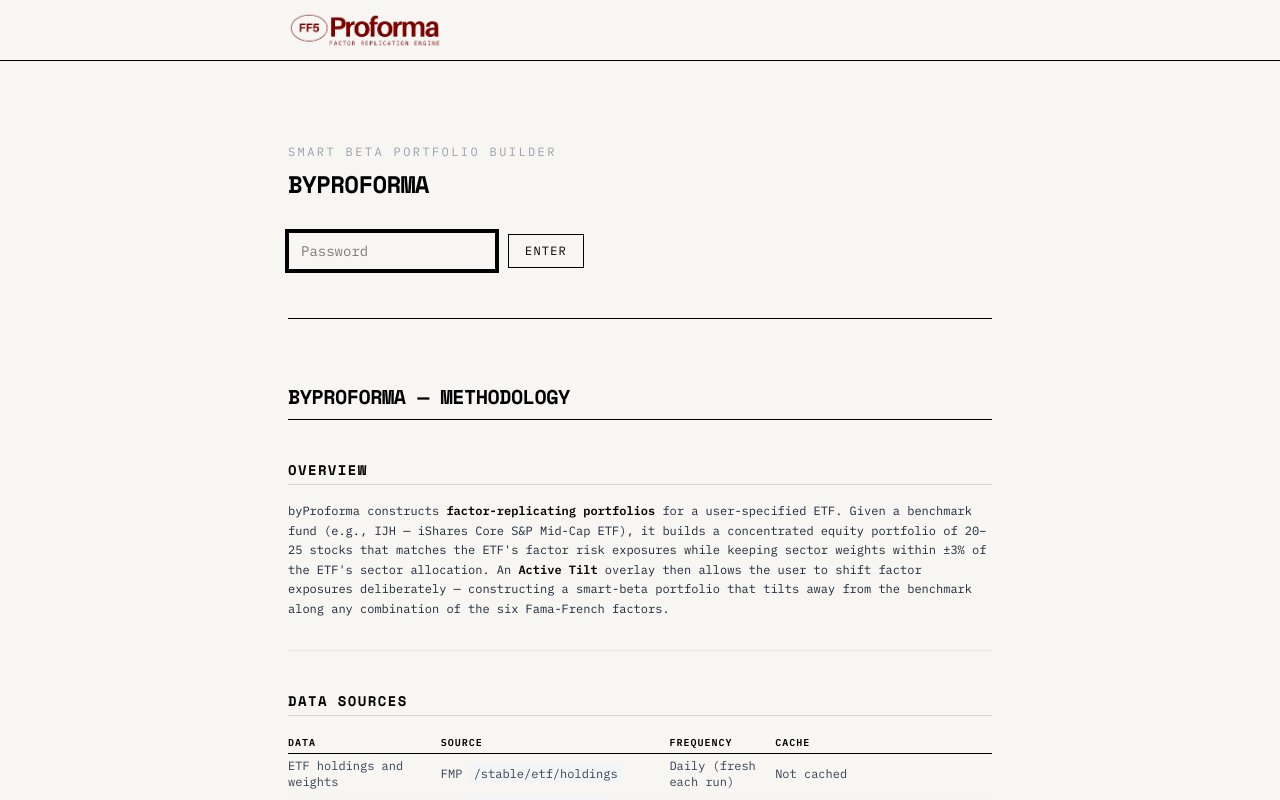
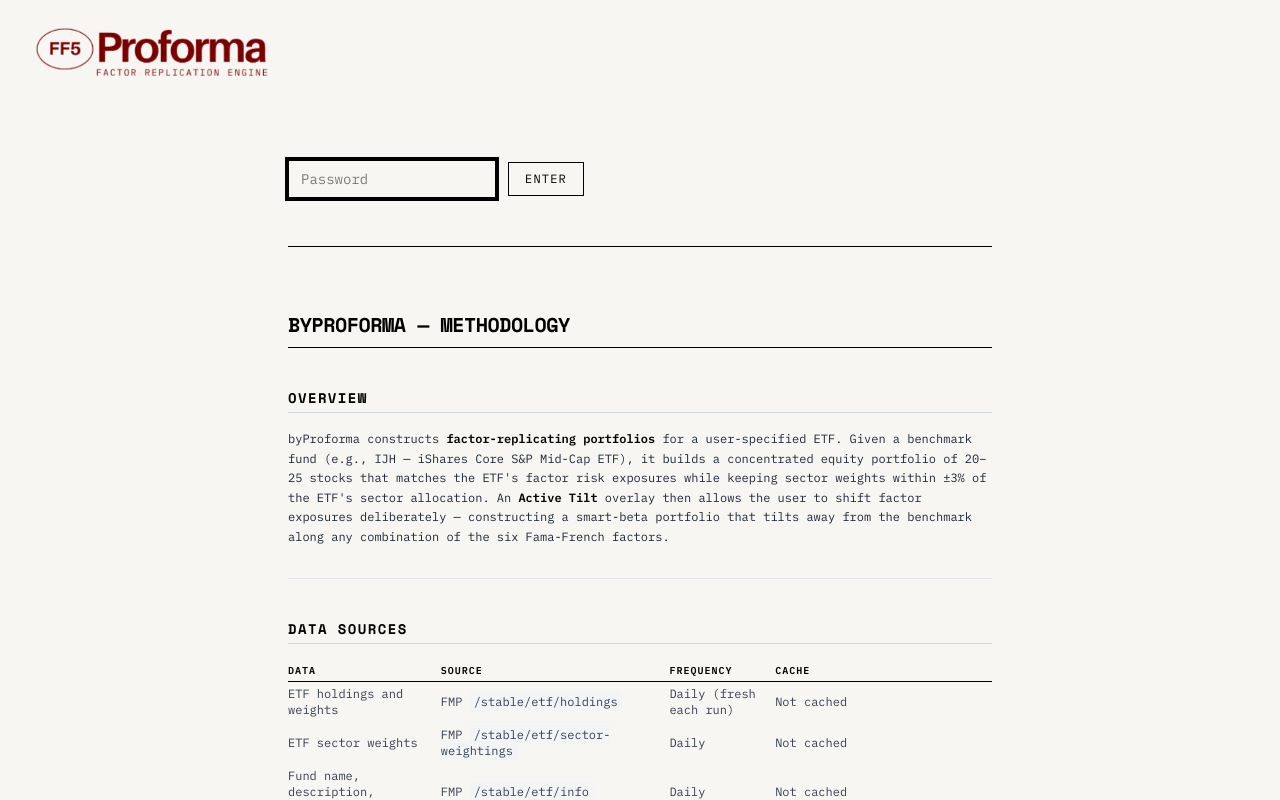
Before and after one commit to postagrarian/byproforma, a Next.js app in the folder web/: page /login in a window 1280 px wide. Shown: the top 800 px of the page. Built offline with nearby package versions, Linux system fonts and the light colour scheme.

Commit message:
Landing page: larger fixed logo top-left, remove text heading

```diff
--- a/web/app/login/LoginClient.tsx
+++ b/web/app/login/LoginClient.tsx
@@ -27,31 +27,24 @@ export default function LoginClient({ methodology }: { methodology: string }) {
   return (
     <div className="min-h-screen bg-[#F7F6F2]">
 
-      {/* Fixed logo header */}
-      <header className="fixed top-0 left-0 right-0 z-50 bg-[#F7F6F2] border-b border-black">
-        <div className="max-w-3xl mx-auto px-8 py-3">
+      {/* Fixed logo — top-left, not full-width, leaves room for nav below */}
+      <div className="fixed top-0 left-0 z-50 px-8 pt-6">
         <Image
           src="/logo.png"
           alt="Proforma — Smart Beta Portfolio Builder"
-            height={36}
-            width={154}
+          height={56}
+          width={239}
           priority
           className="object-contain object-left"
         />
+        {/* Navigation can go here */}
       </div>
-      </header>
 
-      {/* Scrollable body — padded below fixed header */}
-      <main className="pt-24 pb-24 max-w-3xl mx-auto px-8">
+      {/* Scrollable body — padded to clear the fixed logo */}
+      <main className="pt-28 pb-24 max-w-3xl mx-auto px-8">
 
         {/* Password section */}
         <section className="py-12 border-b border-black mb-16">
-          <p className="font-plex-mono text-xs uppercase tracking-[0.2em] text-gray-400 mb-2">
-            Smart Beta Portfolio Builder
-          </p>
-          <h1 className="font-space-mono text-2xl font-bold uppercase tracking-tight mb-8">
-            byProforma
-          </h1>
           <form onSubmit={handleSubmit} className="flex items-center gap-3">
             <input
               type="password"
```
Lines whose indentation alone changed are shown as unchanged.
